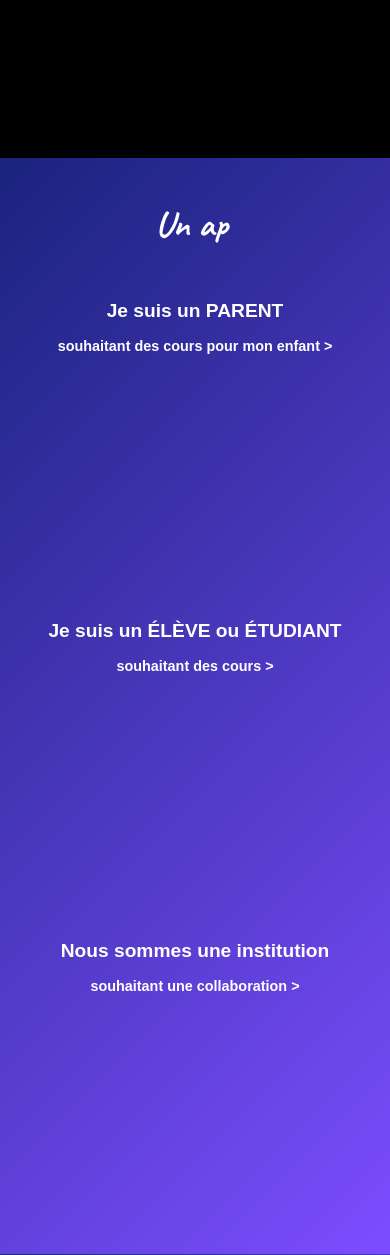
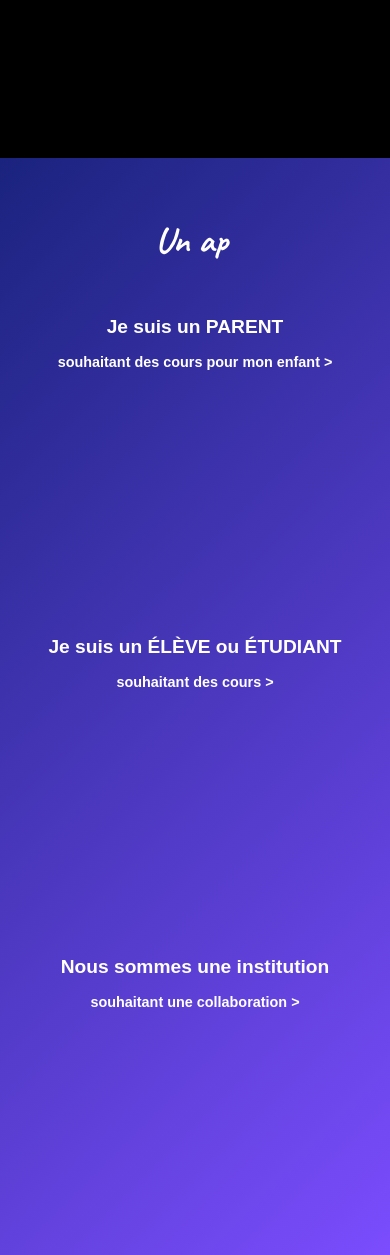
Before and after one commit to dauphinoi/monfocusrepo, a Django app: page / in a window 390 px wide. Shown: the part 517-1772 px from the top of the page. Run offline with Django 5.2, Linux system fonts and the light colour scheme.

Commit message:
height entre hero et profil2

```diff
--- a/monFocusprof/templates/monFocusprof/index.html
+++ b/monFocusprof/templates/monFocusprof/index.html
@@ -142,12 +142,12 @@ body, html {
 
 @media (max-height: 780px) {
           .hero {
-            height: 80vh;
+            height: 60vh;
           }
         }
         @media (max-width: 768px) {
           .page-content {
-            padding-top: 1rem;
+            padding-top: 2rem;
           }
         }
 </style>
```
